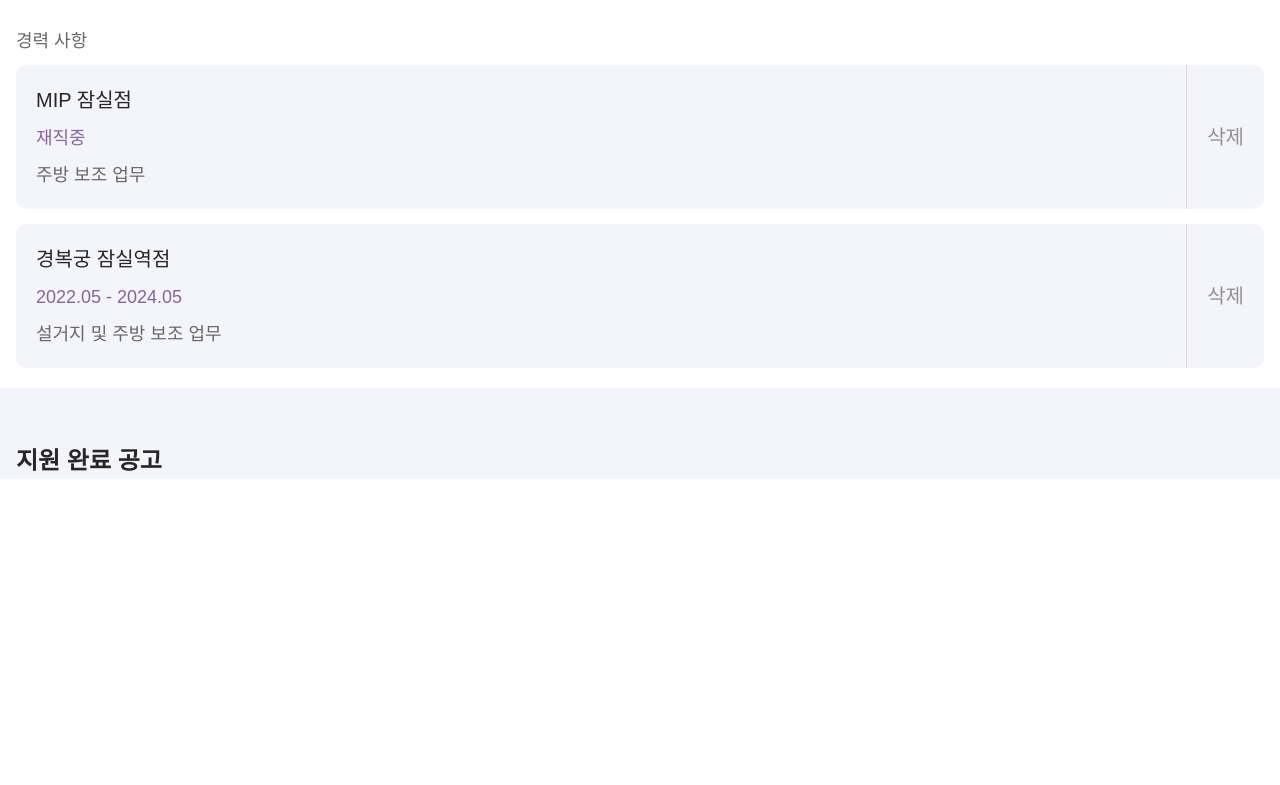
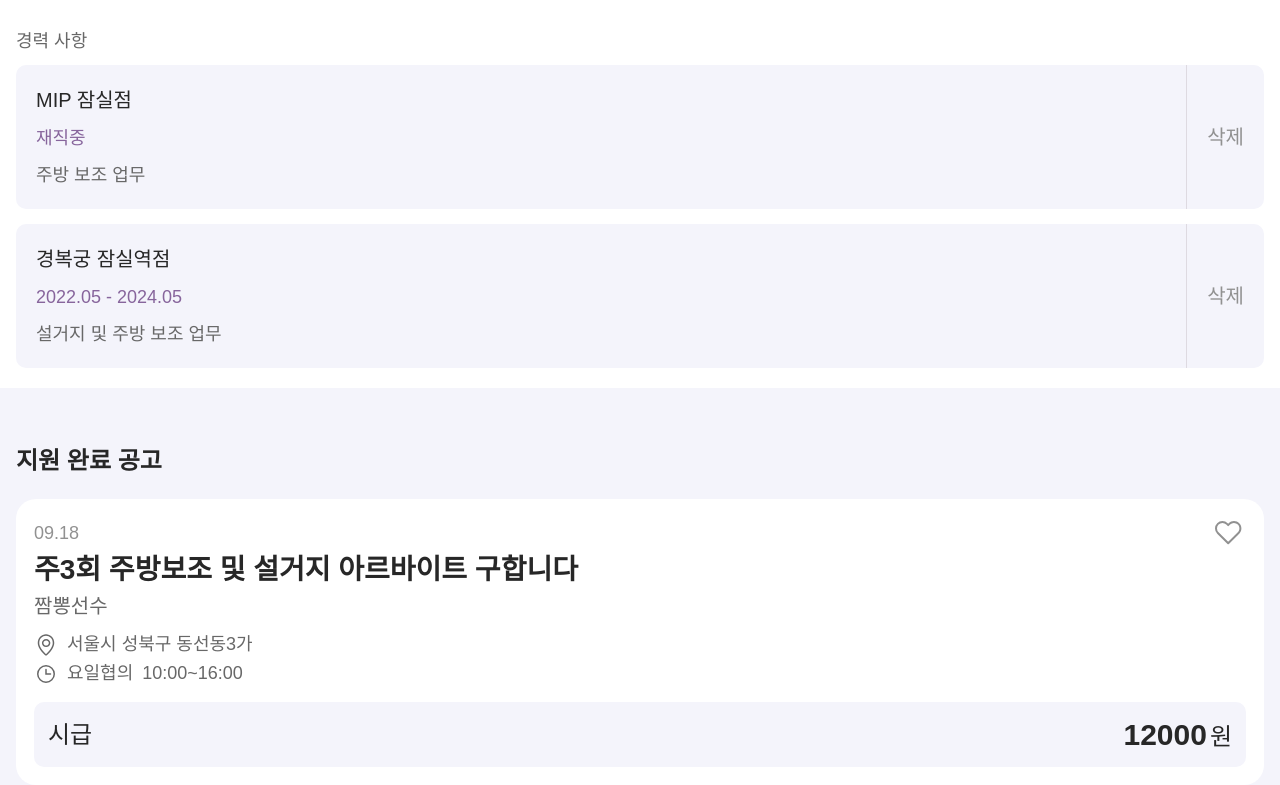
Before and after one commit to SKTHON-sixthsense/sixthsense-fe, a Next.js app: page /my in a window 1280 px wide. Shown: the part 623-1408 px from the top of the page. Before the commit the page ends 1102 px from the top, so only its background shows below. Built offline with nearby package versions, Linux system fonts and the light colour scheme; a web font is replaced by a local one.

Commit message:
ui(my): 마이페이지 - 기본 정보 지원 완료 공고 퍼블리싱

```diff
--- a/src/app/my/(tab)/General.tsx
+++ b/src/app/my/(tab)/General.tsx
@@ -1,5 +1,6 @@
 import Chip from "../(component)/Chip";
 import ExperienceCard from "../(component)/ExperienceCard";
+import EmployCard from "@/app/(home)/EmployCard";
 
 export default function General() {
   const info = {
@@ -97,8 +98,19 @@
       </section>
 
       {/* 지원 완료 공고 */}
-      <section id="applied" className="mt-[40px] px-[16px]">
+      <section id="applied" className="mt-[40px] flex flex-col gap-[20px] px-[16px] pb-[20px]">
         <span className="text-[24px] font-[600]">지원 완료 공고</span>
+
+        <EmployCard
+          id={1}
+          uploadDate="09.18"
+          title="주3회 주방보조 및 설거지 아르바이트 구합니다"
+          store="짬뽕선수"
+          location="서울시 성북구 동선동3가"
+          date="요일협의"
+          time="10:00~16:00"
+          pay={12000}
+        />
       </section>
     </>
   );
```
